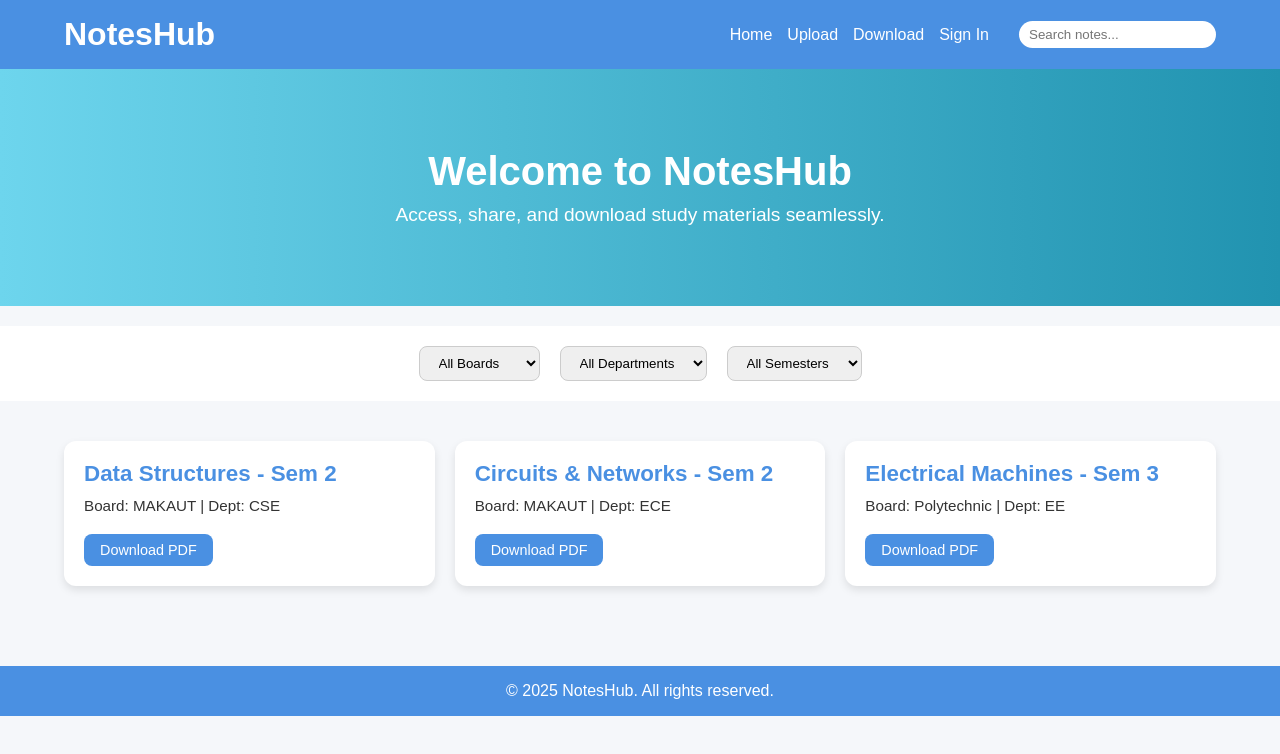
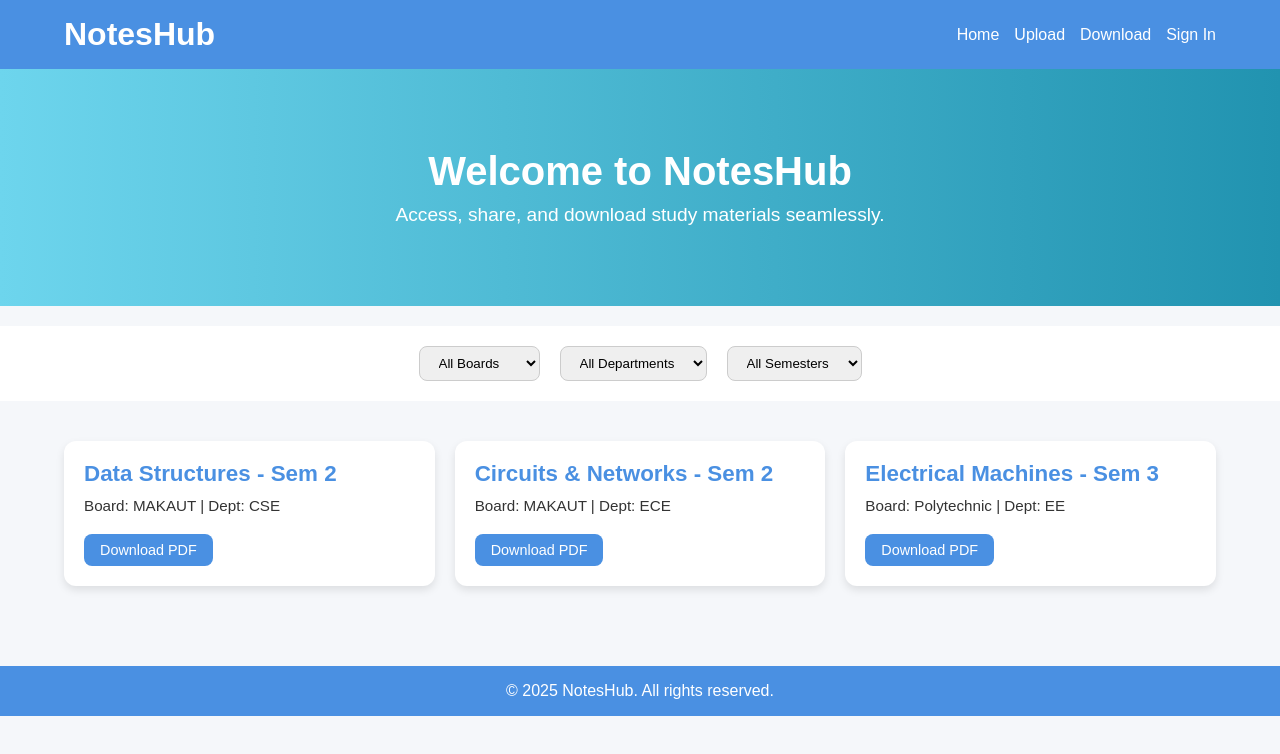
Before and after one commit to MohammadFiroj786/sharehub, a plain HTML site: page index.html in a window 1280 px wide. Drawn offline with Linux system fonts and the light colour scheme.

Commit message:
modified after cloning

```diff
--- a/index.html
+++ b/index.html
@@ -16,7 +16,6 @@
         <a href="#">Upload</a>
         <a href="#">Download</a>
         <a href="sign.html">Sign In</a>
-        <input type="text" id="searchBox" placeholder="Search notes..." onkeyup="searchNotes()"/>
         </nav>
     </div>
     </header>
```
